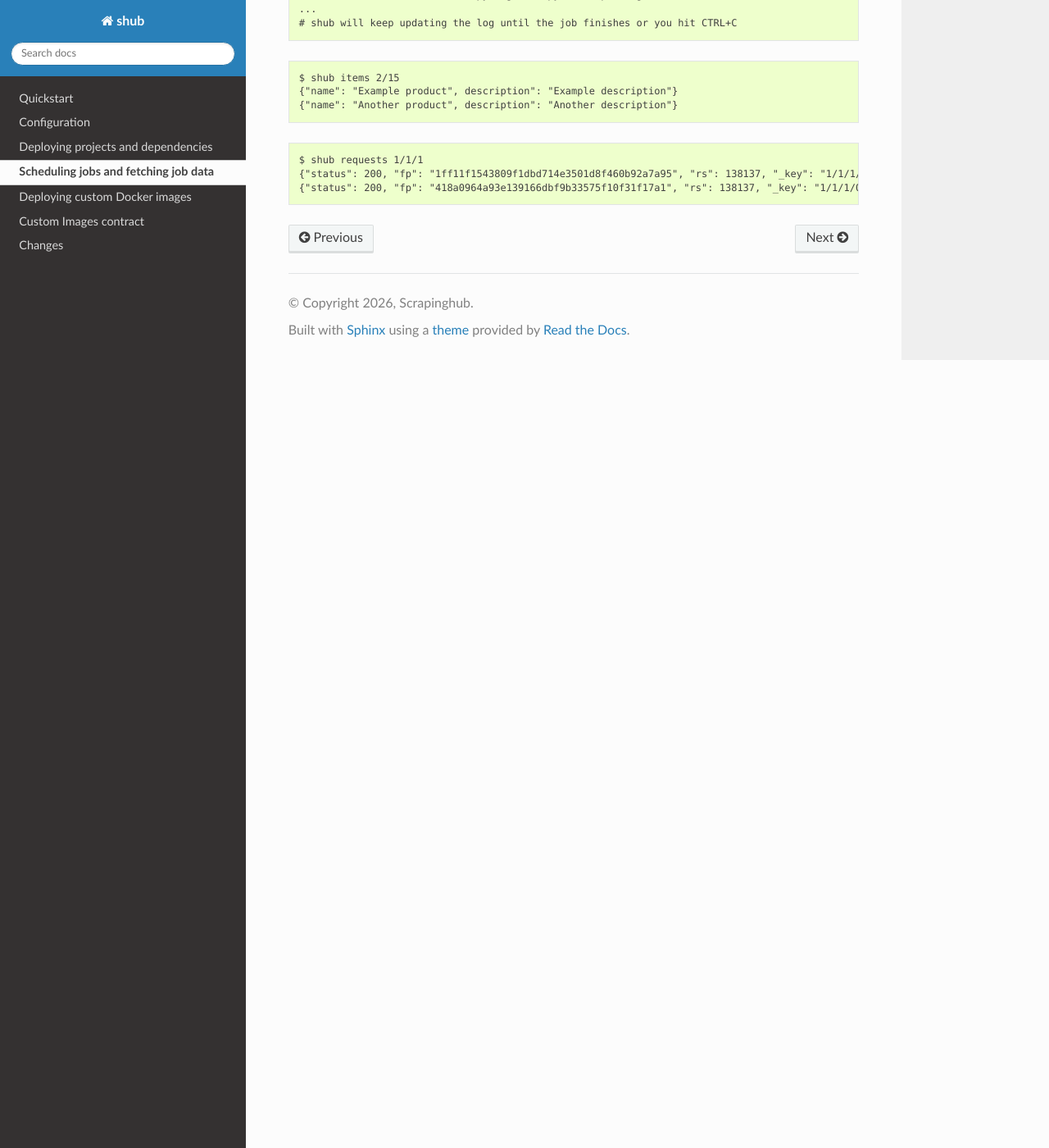
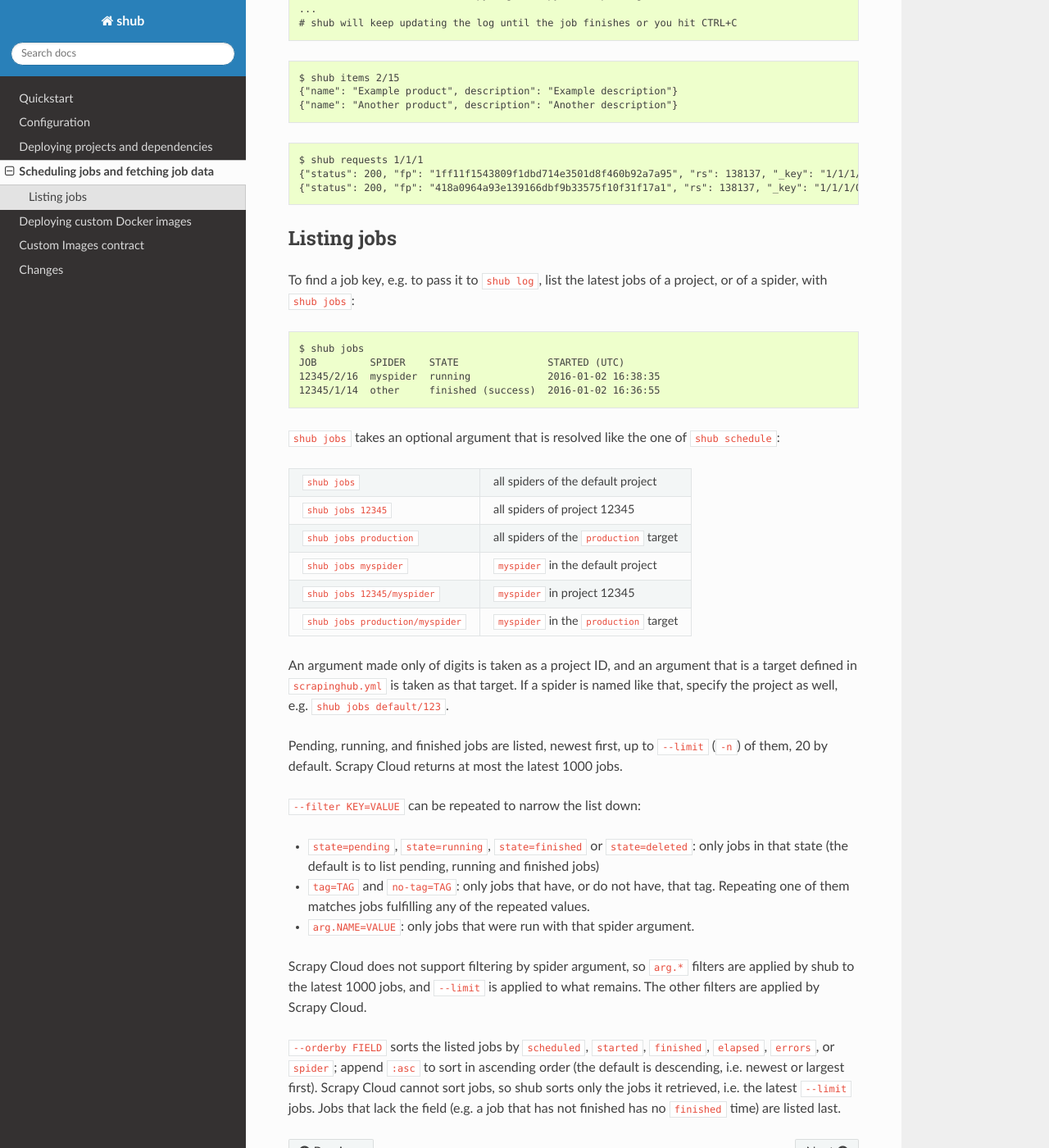
Before and after one commit to scrapinghub/shub, a Sphinx documentation site: the page built from docs/scheduling.rst, in a window 1280 px wide and 1400 px high, scrolled down 1200 px. Shown: the whole window at 82% size. Built offline with Sphinx 7.4.7 and the Read the Docs theme 3.1.0, drawn with Linux system fonts in a browser that asks for light colours.

Commit message:
Document shub jobs
Co-Authored-By: Claude Sonnet 5.5 <noreply@anthropic.com>

```diff
--- a/CHANGES.rst
+++ b/CHANGES.rst
@@ -24,6 +24,11 @@ Changes
     so Scrapy Cloud used its default stack, which can be much older. Existing
     ``scrapinghub.yml`` files are not modified, and a default stack already
     configured elsewhere (e.g. in ``~/.scrapinghub.yml``) is respected.
+
+-   New ``shub jobs`` command to list the latest jobs of a project or of a
+    spider, so that you can find a job key without opening the web interface.
+    It supports ``--limit``, ``--filter`` (by state, tag, or spider
+    argument), and ``--orderby``. See :ref:`scheduling`.
 
 2.18.1 (2026-07-08)
 ==========
--- a/docs/scheduling.rst
+++ b/docs/scheduling.rst
@@ -69,3 +69,57 @@ to receive live updates::
     $ shub requests 1/1/1
     {"status": 200, "fp": "1ff11f1543809f1dbd714e3501d8f460b92a7a95", "rs": 138137, "_key": "1/1/1/0", "url": "http://blog.scrapinghub.com", "time": 1449834387621, "duration": 238, "method": "GET"}
     {"status": 200, "fp": "418a0964a93e139166dbf9b33575f10f31f17a1", "rs": 138137, "_key": "1/1/1/0", "url": "http://blog.scrapinghub.com", "time": 1449834390881, "duration": 163, "method": "GET"}
+
+
+Listing jobs
+============
+
+To find a job key, e.g. to pass it to ``shub log``, list the latest jobs of a
+project, or of a spider, with ``shub jobs``::
+
+    $ shub jobs
+    JOB         SPIDER    STATE               STARTED (UTC)
+    12345/2/16  myspider  running             2016-01-02 16:38:35
+    12345/1/14  other     finished (success)  2016-01-02 16:36:55
+
+``shub jobs`` takes an optional argument that is resolved like the one of
+``shub schedule``:
+
+===================================  ===================================
+``shub jobs``                        all spiders of the default project
+``shub jobs 12345``                  all spiders of project 12345
+``shub jobs production``             all spiders of the ``production`` target
+``shub jobs myspider``               ``myspider`` in the default project
+``shub jobs 12345/myspider``         ``myspider`` in project 12345
+``shub jobs production/myspider``    ``myspider`` in the ``production`` target
+===================================  ===================================
+
+An argument made only of digits is taken as a project ID, and an argument
+that is a target defined in ``scrapinghub.yml`` is taken as that target. If a
+spider is named like that, specify the project as well, e.g.
+``shub jobs default/123``.
+
+Pending, running, and finished jobs are listed, newest first, up to ``--limit``
+(``-n``) of them, 20 by default. Scrapy Cloud returns at most the latest 1000
+jobs.
+
+``--filter KEY=VALUE`` can be repeated to narrow the list down:
+
+* ``state=pending``, ``state=running``, ``state=finished`` or
+  ``state=deleted``: only jobs in that state (the default is to list pending,
+  running and finished jobs)
+* ``tag=TAG`` and ``no-tag=TAG``: only jobs that have, or do not have, that
+  tag. Repeating one of them matches jobs fulfilling any of the repeated
+  values.
+* ``arg.NAME=VALUE``: only jobs that were run with that spider argument.
+
+Scrapy Cloud does not support filtering by spider argument, so ``arg.*``
+filters are applied by shub to the latest 1000 jobs, and ``--limit`` is
+applied to what remains. The other filters are applied by Scrapy Cloud.
+
+``--orderby FIELD`` sorts the listed jobs by ``scheduled``, ``started``,
+``finished``, ``elapsed``, ``errors``, or ``spider``; append ``:asc`` to sort
+in ascending order (the default is descending, i.e. newest or largest first).
+Scrapy Cloud cannot sort jobs, so shub sorts only the jobs it retrieved, i.e.
+the latest ``--limit`` jobs. Jobs that lack the field (e.g. a job that has not
+finished has no ``finished`` time) are listed last.
```
